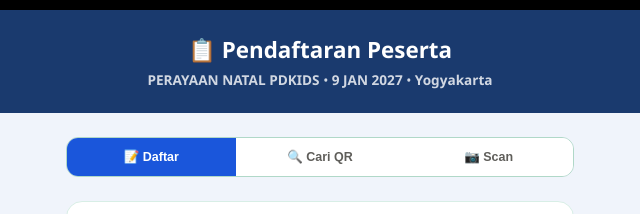
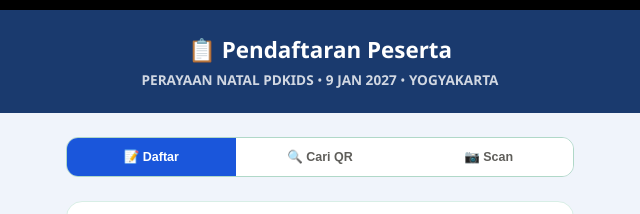
Before and after one commit to techn0newbie/bppkk.diy.registration.app, a plain HTML site: page index.html in a window 1280 px wide. Shown: the part 310-524 px from the top of the page, 320-960 px from the left. Drawn offline with Linux system fonts and the light colour scheme; no server answers.

Commit message:
Update index.html

```diff
--- a/index.html
+++ b/index.html
@@ -528,7 +528,7 @@ const TIKET = {};   // key kategori -> { label, nominal, display }
 
 const EVENT_TITLE = 'PERAYAAN NATAL PDKIDS';
 const EVENT_DATE  = '9 JAN 2027';
-const EVENT_CITY  = 'Yogyakarta';
+const EVENT_CITY  = 'YOGYAKARTA';
 
 const BANK_NAME   = 'BCA';
 const BANK_NOREK  = '0000 0000 0000 0000 00';
```
